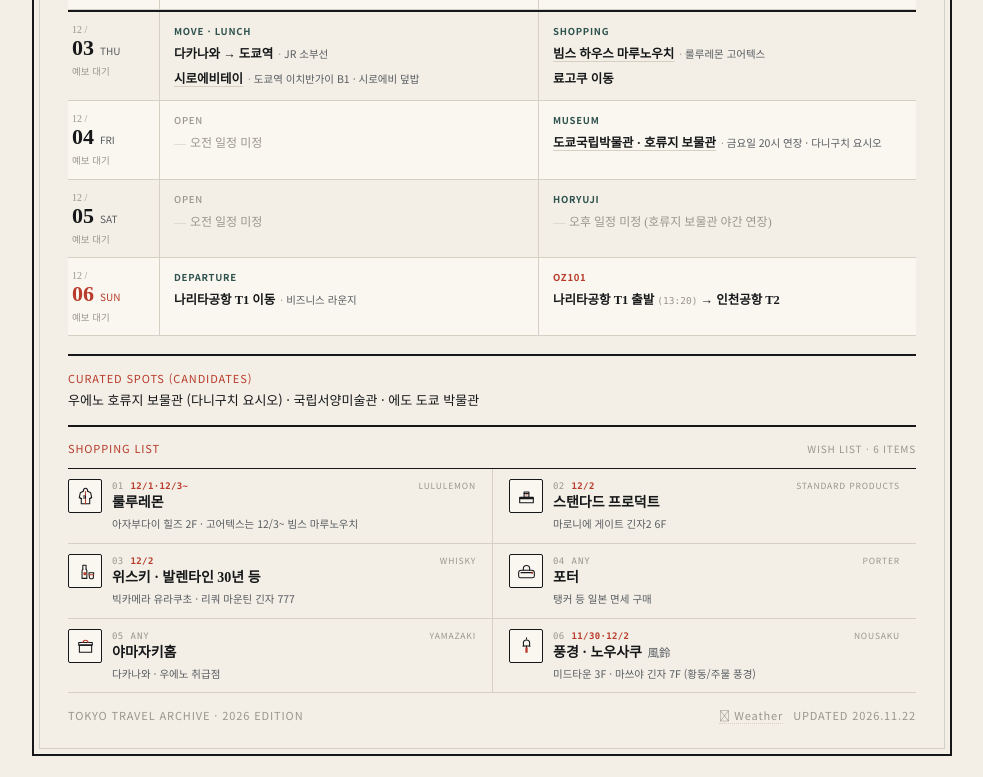
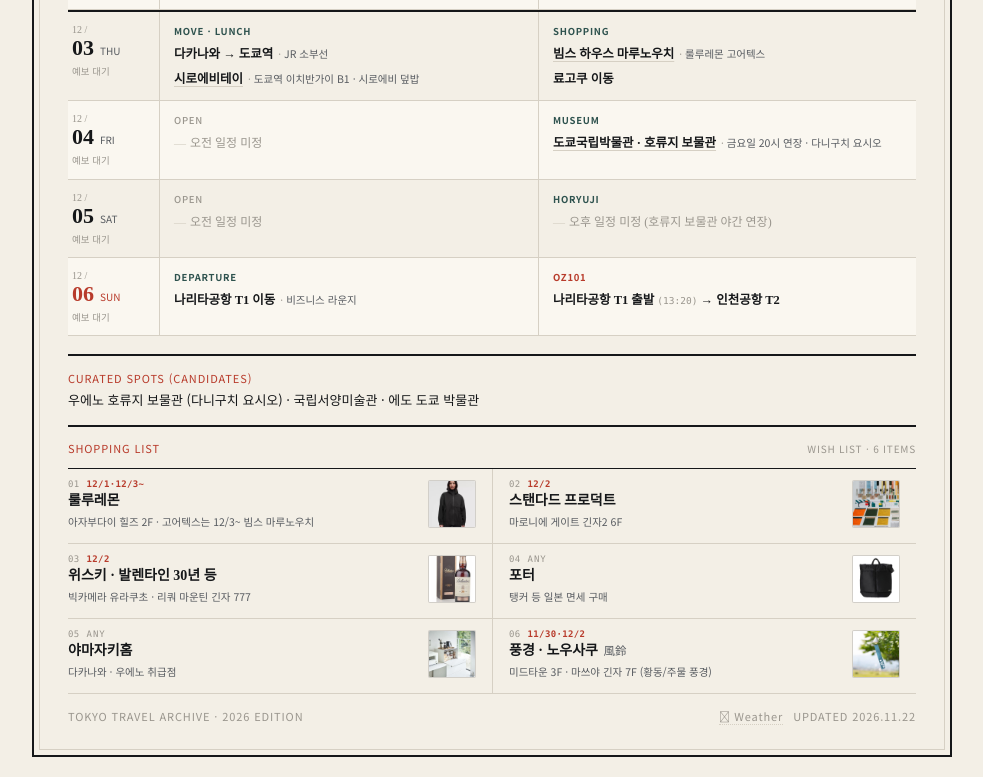
Before and after one commit to yonghoon920-eng/japan-2026, a plain HTML site: page index.html in a window 1280 px wide. Shown: the part 679-1456 px from the top of the page, without its empty margins (148-1131 px from the left). Drawn offline with Linux system fonts and the light colour scheme.

Commit message:
쇼핑목록 좌측 SVG 배지 삭제, 우상단 실제 제품 사진 썸네일로 교체

```diff
--- a/index.html
+++ b/index.html
@@ -434,43 +434,25 @@
     }
 
     .shop-item {
-      display: flex;
-      align-items: flex-start;
-      gap: 10px;
       padding: 10px 16px 11px 0;
       border-bottom: 1px solid var(--line);
+    }
+
+    .shop-photo {
+      float: right;
+      width: 48px;
+      height: 48px;
+      margin: 1px 0 4px 10px;
+      object-fit: cover;
+      border: 1px solid rgba(28, 27, 24, 0.18);
+      border-radius: 2px;
+      background: var(--card);
     }
 
     .shop-item:nth-child(even) {
       padding-left: 16px;
       border-left: 1px solid var(--line);
     }
-
-    .shop-badge {
-      flex: 0 0 auto;
-      width: 34px;
-      height: 34px;
-      display: grid;
-      place-items: center;
-      border: 1px solid var(--ink);
-      border-radius: 2px;
-      background: var(--card);
-    }
-
-    .shop-badge svg {
-      display: block;
-      width: 23px;
-      height: 23px;
-      fill: none;
-      stroke: var(--ink);
-      stroke-width: 1.1;
-      stroke-linecap: round;
-      stroke-linejoin: round;
-    }
-
-    .shop-badge svg .rd { stroke: var(--red); }
-
-    .shop-badge svg .rdf { fill: var(--red); stroke: none; }
 
     .shop-body {
       flex: 1 1 auto;
@@ -504,14 +486,6 @@
       color: var(--muted);
       font-weight: 500;
       letter-spacing: 0.1em;
-    }
-
-    .shop-meta .en {
-      margin-left: auto;
-      font-size: 8.5px;
-      letter-spacing: 0.1em;
-      color: var(--muted);
-      text-align: right;
     }
 
     .shop-name {
@@ -589,13 +563,11 @@
       .shop-head .shop-note { font-size: 6.5px; }
       .shop-item { gap: 6px; padding: 7px 6px 8px 0; }
       .shop-item:nth-child(even) { padding-left: 6px; }
-      .shop-badge { width: 28px; height: 28px; border-radius: 1px; }
-      .shop-badge svg { width: 19px; height: 19px; stroke-width: 1.25; }
+      .shop-photo { width: 36px; height: 36px; margin: 0 0 3px 7px; }
       .shop-meta { gap: 4px; margin-bottom: 1px; }
       .shop-meta .no { font-size: 6.8px; }
       .shop-meta .when { font-size: 6.8px; }
       .shop-meta .when.any { letter-spacing: 0.06em; }
-      .shop-meta .en { font-size: 6.2px; letter-spacing: 0.06em; }
       .shop-name { font-size: 9.5px; line-height: 1.3; }
       .shop-name .jp { font-size: 8px; }
       .shop-where { margin-top: 2px; font-size: 7.5px; line-height: 1.45; }
@@ -821,61 +793,49 @@
           </div>
           <ol class="shop-grid">
             <li class="shop-item">
-              <span class="shop-badge" aria-hidden="true">
-                <svg viewBox="0 0 24 24" focusable="false"><path d="M9.7 6.6c0-2 .9-3.2 2.3-3.2s2.3 1.2 2.3 3.2" /><path d="M9.7 6.6 6.6 8 5.5 13.4l2.1.6" /><path d="M14.3 6.6 17.4 8l1.1 5.4-2.1.6" /><path d="M7.6 14v5.6h8.8V14" /><path d="M6.7 13.6 7.6 14M17.3 13.6 16.4 14" /><path d="M12 6.9v12.7" class="rd" /><path d="M9.8 11.5h2.2v2H9.8" /></svg>
-              </span>
+              <img class="shop-photo" src="assets/lululemon.jpg" alt="룰루레몬 고어텍스 재킷" width="48" height="48" loading="lazy">
               <div class="shop-body">
-                <div class="shop-meta"><span class="no">01</span><span class="when">12/1·12/3~</span><span class="en">LULULEMON</span></div>
+                <div class="shop-meta"><span class="no">01</span><span class="when">12/1·12/3~</span></div>
                 <div class="shop-name">룰루레몬</div>
                 <div class="shop-where">아자부다이 힐즈 2F · 고어텍스는 12/3~ 빔스 마루노우치</div>
               </div>
             </li>
             <li class="shop-item">
-              <span class="shop-badge" aria-hidden="true">
-                <svg viewBox="0 0 24 24" focusable="false"><path d="M4.9 12.9h14.2v5.7H4.9z" /><path d="M4.9 14.2h14.2" /><path d="M9.5 7.4h5v5.5h-5z" /><path d="M9.5 8.9h5" /><rect x="10.8" y="9.9" width="2.4" height=".9" class="rdf" /></svg>
-              </span>
+              <img class="shop-photo" src="assets/standard-products.jpg" alt="스탠다드 프로덕트 제품" width="48" height="48" loading="lazy">
               <div class="shop-body">
-                <div class="shop-meta"><span class="no">02</span><span class="when">12/2</span><span class="en">STANDARD PRODUCTS</span></div>
+                <div class="shop-meta"><span class="no">02</span><span class="when">12/2</span></div>
                 <div class="shop-name">스탠다드 프로덕트</div>
                 <div class="shop-where">마로니에 게이트 긴자2 6F</div>
               </div>
             </li>
             <li class="shop-item">
-              <span class="shop-badge" aria-hidden="true">
-                <svg viewBox="0 0 24 24" focusable="false"><path d="M9.2 9.6V5.4h3.4v4.2" /><path d="M9.2 9.6 8.4 10.9v8.3h5v-8.3L12.6 9.6" /><path d="M9.9 12.8h2.9v3H9.9z" class="rdf" /><path d="M15.6 13.4h5l-.5 5.2a1.1 1.1 0 0 1-1.1 1h-1.8a1.1 1.1 0 0 1-1.1-1z" /><path d="M15.9 15.4h4.4" class="rd" /></svg>
-              </span>
+              <img class="shop-photo" src="assets/whisky.jpg" alt="발렌타인 30년" width="48" height="48" loading="lazy">
               <div class="shop-body">
-                <div class="shop-meta"><span class="no">03</span><span class="when">12/2</span><span class="en">WHISKY</span></div>
+                <div class="shop-meta"><span class="no">03</span><span class="when">12/2</span></div>
                 <div class="shop-name">위스키 · 발렌타인 30년 등</div>
                 <div class="shop-where">빅카메라 유라쿠초 · 리쿼 마운틴 긴자 777</div>
               </div>
             </li>
             <li class="shop-item">
-              <span class="shop-badge" aria-hidden="true">
-                <svg viewBox="0 0 24 24" focusable="false"><path d="M6.4 10.6h11.2a2.6 2.6 0 0 1 2.6 2.6v3.4a2 2 0 0 1-2 2H5.8a2 2 0 0 1-2-2v-3.4a2.6 2.6 0 0 1 2.6-2.6z" /><path d="M8.7 10.6V9.1a3.3 3.3 0 0 1 6.6 0v1.5" /><path d="M6.3 13.2h11.4" /><rect x="17.3" y="12.2" width="1.6" height="2.2" class="rdf" /></svg>
-              </span>
+              <img class="shop-photo" src="assets/porter.jpg" alt="포터 탱커 헬멧백" width="48" height="48" loading="lazy">
               <div class="shop-body">
-                <div class="shop-meta"><span class="no">04</span><span class="when any">ANY</span><span class="en">PORTER</span></div>
+                <div class="shop-meta"><span class="no">04</span><span class="when any">ANY</span></div>
                 <div class="shop-name">포터</div>
                 <div class="shop-where">탱커 등 일본 면세 구매</div>
               </div>
             </li>
             <li class="shop-item">
-              <span class="shop-badge" aria-hidden="true">
-                <svg viewBox="0 0 24 24" focusable="false"><path d="M5.6 11.6h12.8v7.4H5.6z" /><path d="M4.9 8.9h14.2v2.7H4.9z" /><path d="M9.4 8.9c0-1.4 1.2-2.3 2.6-2.3s2.6.9 2.6 2.3" class="rd" /></svg>
-              </span>
+              <img class="shop-photo" src="assets/yamazaki.jpg" alt="야마자키홈 타워 브레드케이스" width="48" height="48" loading="lazy">
               <div class="shop-body">
-                <div class="shop-meta"><span class="no">05</span><span class="when any">ANY</span><span class="en">YAMAZAKI</span></div>
+                <div class="shop-meta"><span class="no">05</span><span class="when any">ANY</span></div>
                 <div class="shop-name">야마자키홈</div>
                 <div class="shop-where">다카나와 · 우에노 취급점</div>
               </div>
             </li>
             <li class="shop-item">
-              <span class="shop-badge" aria-hidden="true">
-                <svg viewBox="0 0 24 24" focusable="false"><path d="M12 5.1V4" /><path d="M9 12.6c0-1.3-.3-2-.3-3.1a3.3 3.3 0 0 1 6.6 0c0 1.1-.3 1.8-.3 3.1" /><path d="M8.2 12.6h7.6" /><path d="M12 12.6v1.4" /><path d="M10.8 14h2.4v5.6h-2.4z" class="rdf" /></svg>
-              </span>
+              <img class="shop-photo" src="assets/nousaku.jpg" alt="노우사쿠 황동 풍경" width="48" height="48" loading="lazy">
               <div class="shop-body">
-                <div class="shop-meta"><span class="no">06</span><span class="when">11/30·12/2</span><span class="en">NOUSAKU</span></div>
+                <div class="shop-meta"><span class="no">06</span><span class="when">11/30·12/2</span></div>
                 <div class="shop-name">풍경 · 노우사쿠 <span class="jp">風鈴</span></div>
                 <div class="shop-where">미드타운 3F · 마쓰야 긴자 7F (황동/주물 풍경)</div>
               </div>
```
Also changed, not shown: assets/lululemon.jpg (added), assets/nousaku.jpg (added), assets/porter.jpg (added), assets/standard-products.jpg (added), assets/whisky.jpg (added), assets/yamazaki.jpg (added).
